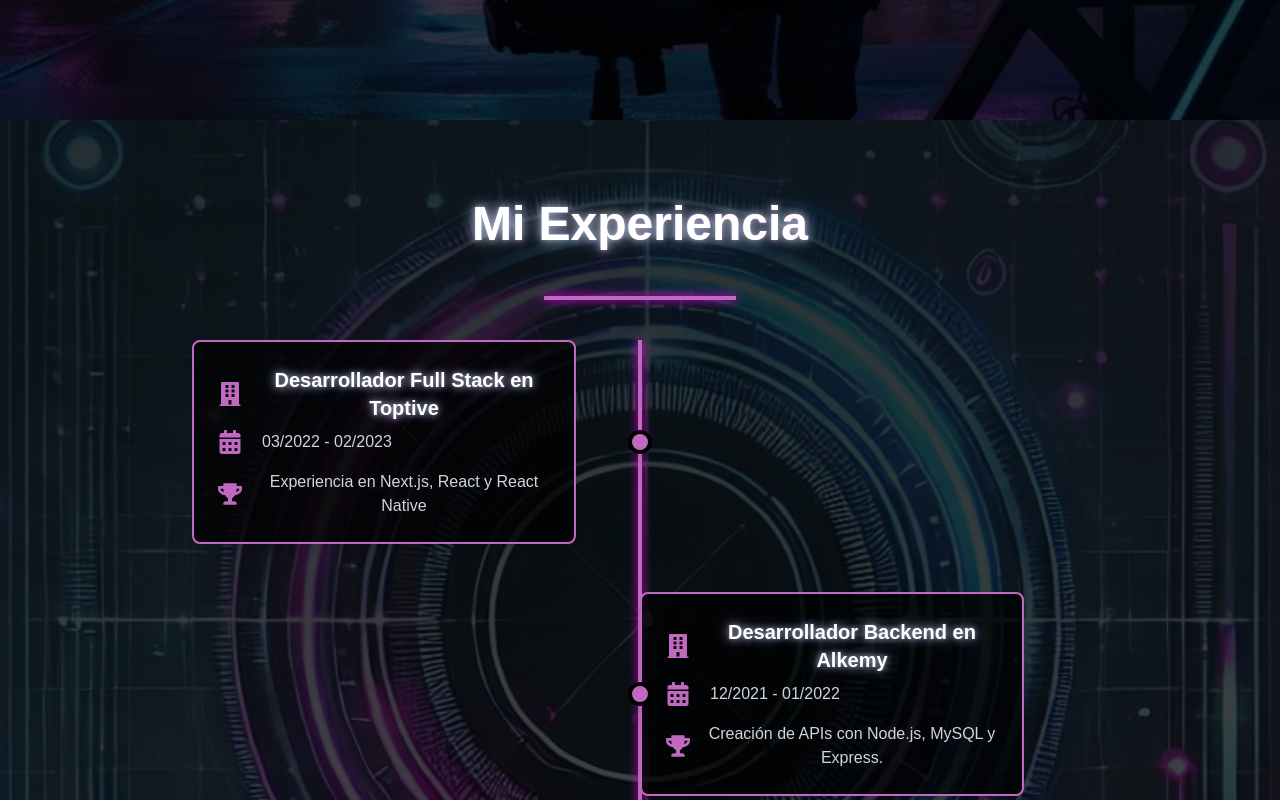
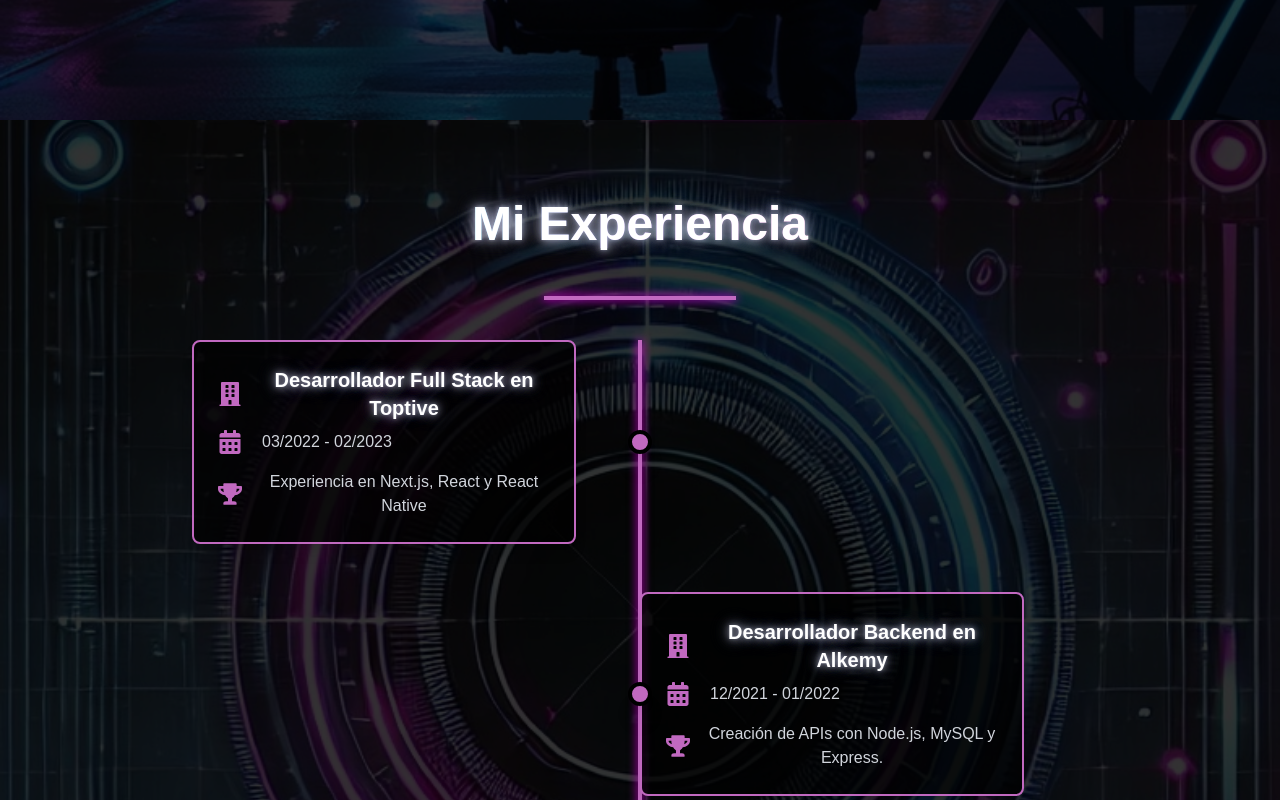
Before and after one commit to nicolasBakanowski/portfolio, a Next.js app: page / in a window 1280 px wide. Shown: the part 680-1480 px from the top of the page. Built offline with nearby package versions, Linux system fonts and the light colour scheme.

Commit message:
fix: improved background transitions

```diff
--- a/app/components/sections/Experience.tsx
+++ b/app/components/sections/Experience.tsx
@@ -5,7 +5,6 @@ import ExperienceCard from "../ExperienceCard";
 import Image from "next/image";
 import { useState, useEffect } from "react";
 
-// Definimos la interfaz para las experiencias
 interface ExperienceItem {
   role: string;
   company: string;
@@ -15,7 +14,6 @@ interface ExperienceItem {
   side: "left" | "right";
 }
 
-// Datos de experiencias
 const experiences: ExperienceItem[] = [
   {
     role: "Desarrollador Full Stack",
@@ -46,25 +44,22 @@ const experiences: ExperienceItem[] = [
 const Experience: React.FC = () => {
   const [scrollY, setScrollY] = useState(0);
 
-  // Detectar el scroll y actualizar el valor de scrollY
   useEffect(() => {
     const handleScroll = () => {
       setScrollY(window.scrollY);
     };
-
     window.addEventListener("scroll", handleScroll);
     return () => window.removeEventListener("scroll", handleScroll);
   }, []);
 
-  // Calcular la opacidad en función del scroll
-  const overlayOpacity = Math.min(scrollY / 500, 1); // Esto hará que se oscurezca más rápido, ajustable
+  const overlayOpacityTop = Math.min(scrollY / 300, 1);
+  const overlayOpacityBottom = Math.max(0, (scrollY - 800) / 300);
 
   return (
     <section id="experience" className="relative py-20 px-6 flex flex-col items-center text-center">
-      {/* Fondo con imagen */}
       <div className="absolute inset-0 w-full h-full">
         <Image
-          src="/experiencebg2.jpg" // Cambia a la imagen que quieras
+          src="/experiencebg2.jpg"
           alt="Background Experience"
           quality={90}
           className="-z-10 object-cover w-full h-full"
@@ -73,27 +68,21 @@ const Experience: React.FC = () => {
         />
       </div>
 
-      {/* Fondo con gradiente y efectos de luz */}
-      <div className="absolute inset-0 bg-gradient-to-b from-[#2a5b74] to-transparent opacity-60 animate-pulse" />
+      {/* Oscurecimiento permanente para mejorar el contraste */}
+      <div className="absolute inset-0 bg-black/80" />
 
-      {/* Superposición con opacidad dinámica */}
       <div
-        className="absolute inset-0 transition-all duration-300"
+        className="absolute inset-0 transition-all  duration-300"
         style={{
-          background: `linear-gradient(to bottom, rgba(9, 17, 21, 0) 0%, rgba(9, 17, 21, ${overlayOpacity}) 100%)`,
+          background: `linear-gradient(to bottom, rgba(9, 17, 21, ${overlayOpacityTop}) 10%, rgba(9, 17, 21, 0) 50%, rgba(9, 17, 21, ${overlayOpacityBottom}) 90%)`,
         }}
       />
 
-      {/* Superposición con opacidad */}
-      <div className="absolute inset-0 bg-black/70" />
-
-      {/* Título con resplandor */}
       <h2 className="text-4xl md:text-5xl font-bold neon-text-white mb-2 relative z-10 text-transparent bg-clip-text bg-gradient-to-r from-cyan-400 via-purple-500 to-pink-500 drop-shadow-lg">
         Mi Experiencia
       </h2>
 
-      {/* Separador con resplandor */}
-      <div className="w-full flex justify-center my-10 relative z-10">
+      <div className="w-full  flex justify-center my-10 relative z-10">
         <motion.div
           initial={{ scaleX: 0 }}
           animate={{ scaleX: 1 }}
@@ -103,10 +92,7 @@ const Experience: React.FC = () => {
       </div>
 
       <div className="relative w-full max-w-4xl z-10">
-        {/* Línea central (Neón ciberpunk animado) */}
         <div className="absolute left-1/2 transform -translate-x-1/2 w-1 shadow-[0_0_10px_#ff00ff] bg-ciberpink h-full drop-shadow-lg" />
-
-        {/* Roadmap de experiencias */}
         <div className="flex flex-col space-y-12">
           {experiences.map((exp, index) => (
             <motion.div
@@ -117,7 +103,6 @@ const Experience: React.FC = () => {
               className={`relative flex ${exp.side === "left" ? "justify-start" : "justify-end"}`}
             >
               <div className="w-1/2 flex items-center">
-                {/* Tarjeta de experiencia */}
                 <ExperienceCard
                   role={exp.role}
                   company={exp.company}
@@ -126,7 +111,6 @@ const Experience: React.FC = () => {
                   endDate={exp.endDate}
                 />
               </div>
-              {/* Conector entre experiencias con resplandor */}
               <div className="absolute top-1/2 left-1/2 transform -translate-x-1/2 -translate-y-1/2 w-6 h-6 bg-ciberpink rounded-full border-4 border-black shadow-xl" />
             </motion.div>
           ))}
```
